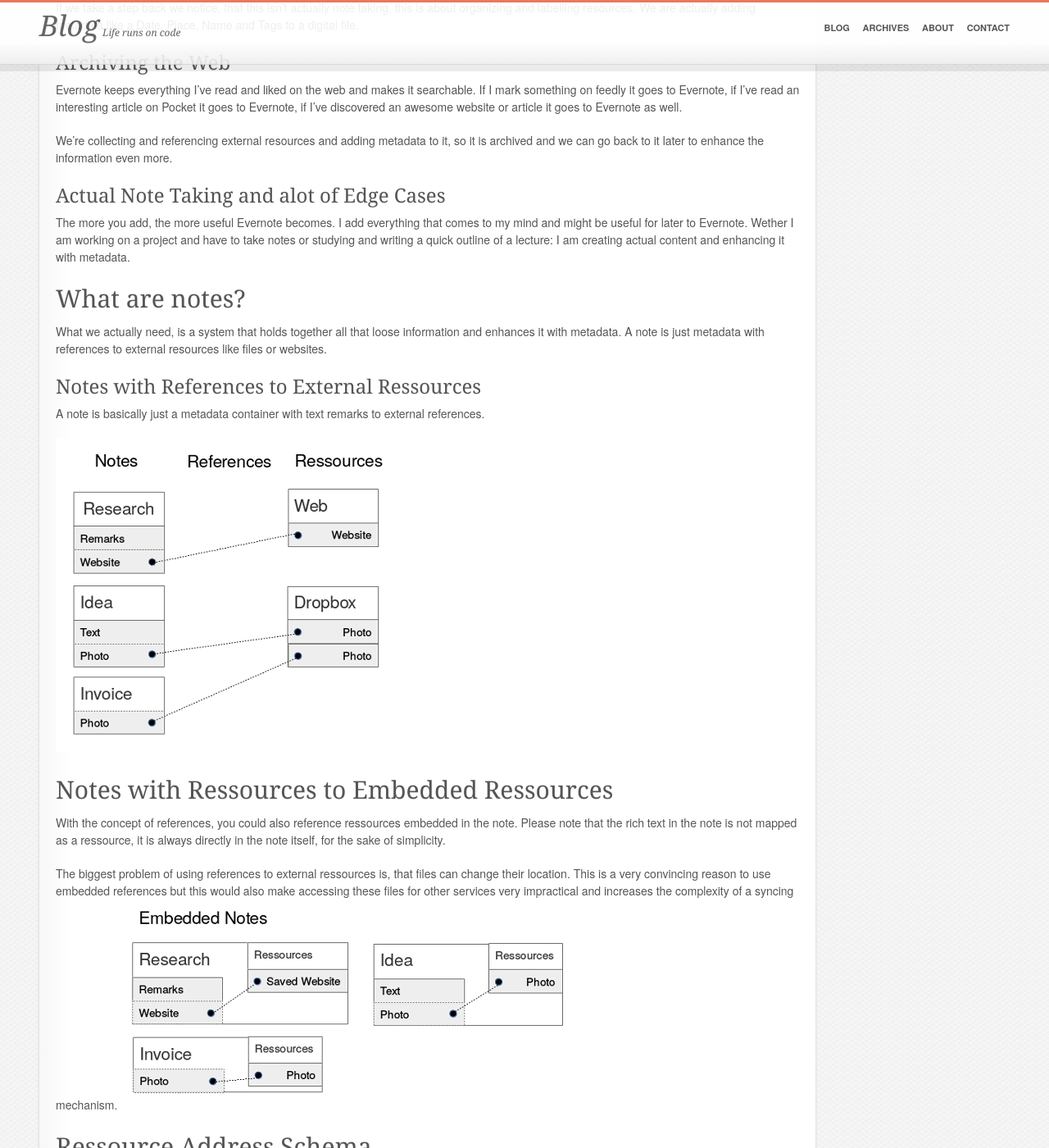
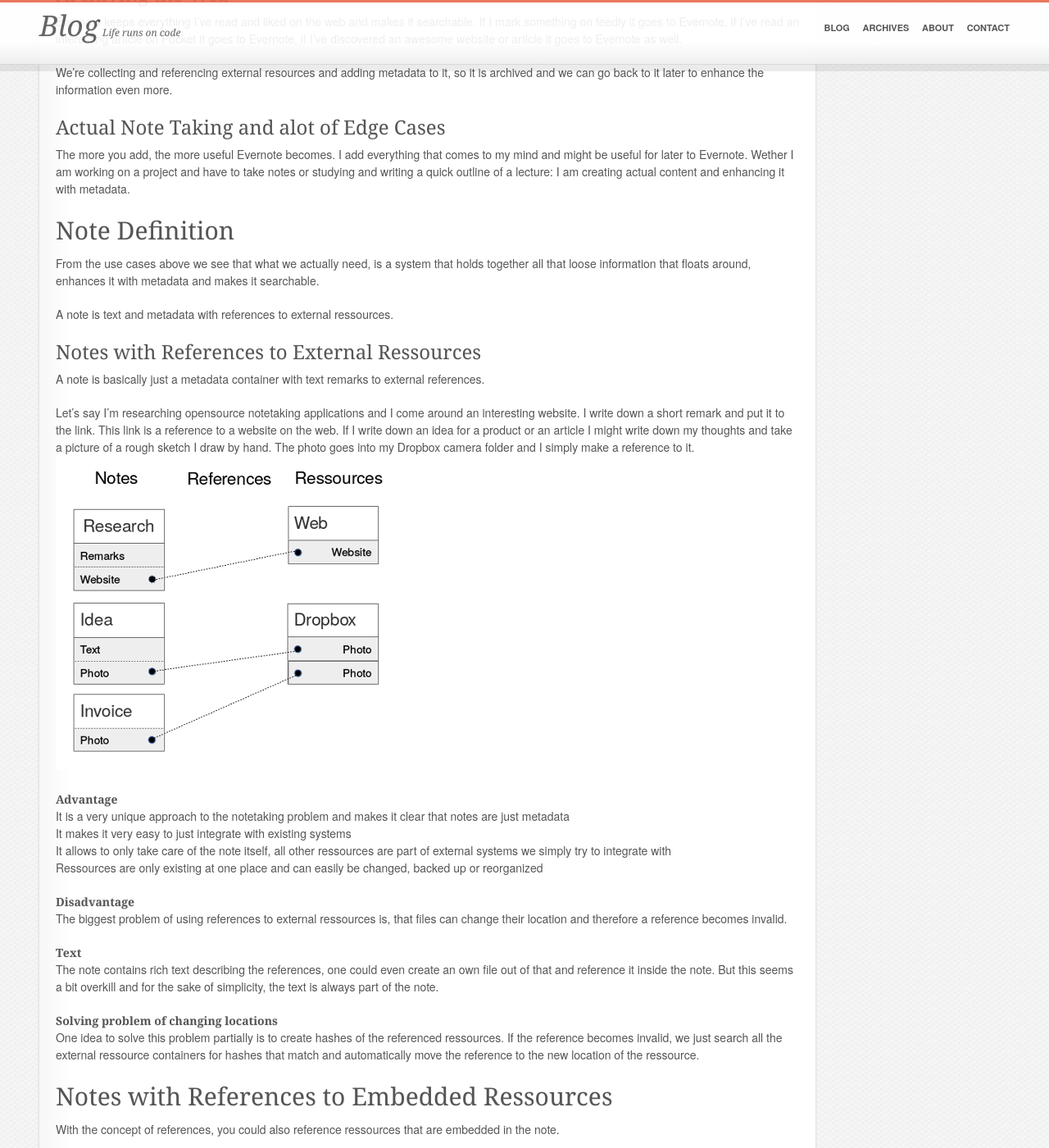
Before and after one commit to lukasmartinelli/lukasmartinelli.github.io, a Jekyll site: the page built from _posts/2014-02-07-opensource-notetaking-concept.md, in a window 1280 px wide and 1400 px high, scrolled down 615 px. Shown: the whole window at 82% size. Built offline with Jekyll 4.4.1, drawn with Linux system fonts in a browser that asks for light colours; Markdown is read by kramdown in place of the engine named in the settings; some of the changed text lies outside the part shown.

Commit message:
Made it more technical and more like a spec

```diff
--- a/_posts/2014-02-07-opensource-notetaking-concept.md
+++ b/_posts/2014-02-07-opensource-notetaking-concept.md
@@ -7,19 +7,17 @@
 categories: idea
 ---
 
-Because of the recent events I try to move away from US services that contain too much of my life's private information. Evernote has been the #1 reason that I finally managed to get organized: I dump everything into the green elephant's brain to access it later. I've become so dependant on it, that the thought someone could read or parse my evernote notes, makes me shudder.
+I switched over to Opensource software and have failed to find a viable alternative to a notetaking application like Evernote. That's why I want to create an open source solution for the problems Evernote and its competitors solve.
 
-Sadly there are no viable opensource alternatives out there yet, that are as complete and easy to use as Evernote. That's why I want to create an open source solution for the problems Evernote and its competitors solve.
-
-## Evernote Use Cases
-Evernote is a huge toolset that can solve many problems,  I listed the three most popular use cases Evernote users have below.
+## Notetaking Use Cases
+Evernote is a huge toolset that can solve many problems. I listed the three most popular use cases Evernote users have below.
 
 ### Organizing Paperwork
 A common task I find myself solving with Evernote is digitalizing and organizing paper work like invoices, business cards, letters, appointments etc.
 People who have been organized before the digital age, have put these papers into folders (the real ones) and labelled them properly. With the computer the next approach was to scan the papers and with the Smartphone I can simply take a photo and it is stored and cannot be forgotten.
 Evernote improves this workflow even more by cropping the picture and adjusting the contrast and brightness, so that it looks like a decent scan. You label the note and tag it appropriatly and voilà: you got organized.
 
-If we take a step back we notice, that this isn't actually note taking, this is about organizing and labelling resources. We are actually adding metadata like a Date, Place, Name and Tags to a digital file.
+If we take a step back we notice, that this isn't actually note taking: this is about organizing and labelling resources. We are actually adding metadata like a Date, Place, Name and Tags to a digital file.
 
 ### Archiving the Web
 Evernote keeps everything I've read and liked on the web and makes it searchable.
@@ -30,25 +28,50 @@
 ### Actual Note Taking and alot of Edge Cases
 The more you add, the more useful Evernote becomes. I add everything that comes to my mind and might be useful for later to Evernote. Wether I am working on a project and have to take notes or studying and writing a quick outline of a lecture: I am creating actual content and enhancing it with metadata.
 
-## What are notes?
-What we actually need, is a system that holds together all that loose information and enhances it with metadata.
-A note is just metadata with references to external resources like files or websites.
+## Note Definition
+From the use cases above we see that what we actually need, is a system that holds together all that loose information that floats around, enhances it with metadata and makes it searchable.
+
+> A note is text and metadata with references to external ressources.
 
 ### Notes with References to External Ressources
 A note is basically just a metadata container with text remarks to external references.
 
+Let's say I'm researching opensource notetaking applications and I come around an interesting website. I write down a short remark and put it to the link. This link is a reference to a website on the web.
+If I write down an idea for a product or an article I might write down my thoughts and take a picture of a rough sketch I draw by hand. The photo goes into my Dropbox camera folder and I simply make a reference to it.
 ![Notes that use references instead of embedded content](/media/notes_references_concept.png)
 
-## Notes with Ressources to Embedded Ressources
-With the concept of references, you could also reference ressources embedded in the note. Please note that the rich text in the note is not mapped as a ressource, it is always directly in the note itself, for the sake of simplicity.
+#### Advantage
+- It is a very unique approach to the notetaking problem and makes it clear that notes are just metadata
+- It makes it very easy to just integrate with existing systems
+- It allows to only take care of the note itself, all other ressources are part of external systems we simply try to integrate with
+- Ressources are only existing at one place and can easily be changed, backed up or reorganized
 
-The biggest problem of using references to external ressources is, that files can change their location. This is a very convincing reason to use embedded references but this would also make accessing these files for other services very impractical and increases the complexity of a syncing mechanism.
+#### Disadvantage
+The biggest problem of using references to external ressources is, that files can change their location and therefore a reference becomes invalid.
+
+#### Text
+The note contains rich text describing the references, one could even create an own file out of that and reference it inside the note. But this seems a bit overkill and for the sake of simplicity, the text is always part of the note.
+
+#### Solving problem of changing locations
+One idea to solve this problem partially is to create hashes of the referenced ressources. If the reference becomes invalid, we just search all the external ressource containers for hashes that match and automatically move the reference to the new location of the ressource.
+
+## Notes with References to Embedded Ressources
+With the concept of references, you could also reference ressources that are embedded in the note.
+
+So once I add something like a website or a photo, it is **copied** to the ressources section embedded in the note and a reference is made to that ressource.
+
 ![Notes using references to embedded files](/media/notes_embedded_references_concept.png)
+
+#### Advantage
+We don't have to take care how to access all these different ressources, as they are always embedded.
+#### Disadvantage
+- Now we actually duplicated the information, it exists on two places and if I edit the photo or decrease the resolution inside the note, I'm creating two different versions of the same content. If a ressource is embedded inside a ressource it makes it significantly harder to integrate with other applications.
+- Synchronizing notes is much more complicated as we're also syncing embedded files that can change now
 
 ## Ressource Address Schema
 Every ressource is addressed with an URI.
+
 Following URI Schemes are supported:
-
 - file: Absolute location in a file system
 - dropbox: Specifies location of a file in the user's Dropbox home directory
 - btsync: File in a Bit Torrent Sync folder (adressed by secret)
@@ -59,7 +82,10 @@
 - ftp: Location in a FTP folder
 - drive: Google Drive
 
-### Examples
+### Ressource Schemes and Ressource Containers
+The URI approach allows very easy integration of different ressource containers.
+
+![Ressource schemes on different clients with their containers](/media/notes_schemes_concept.png)
 
 #### File
 Absolute locations in a filesystem are probably the worts variant of references, but it is still possible. This won't work very good with different clients, as the users would need to have exactly the same directory structure.
@@ -109,20 +137,14 @@
 
 Based on the schema concept above, we could now fetch that ressource and process it.
 
-### Example
-Example of a note with a short remark to a photo of an invoice.
-{% highlight yaml %}
----
-title: Invoice
-date: 2010-02-11 11:02:57
-geo: +48.8577, +002.295
-tags: invoice, finance
----
-Remember to pay the bill!
-![Image from Dropbox](dropbox://Camera-Uploads/invoice.jpg)
-{% endhighlight %}
+## Decoupled Data Directory
 
-### Synchronizing the note itself
+
+
+
+
+## Synchronizing
+
 For a notetaking solution it is important to have the notes (and ressources) available on every device.
 For synchronizing the notes with each other I wan't to prevent a standard server-client setup, as the average notetaker doesn't always have a server at hand. That's why I want to use the Bit Torrent Sync API to synchronize the notes.
 As a conflict resolution strategy I would like to have an auto-merge approach like Version Control Systems have. This approach shouldn't be to difficult to implement, as the note structure is so simple.
```
Also changed, not shown: other parts of _posts/2014-02-07-opensource-notetaking-concept.md (+5 -3 lines).
